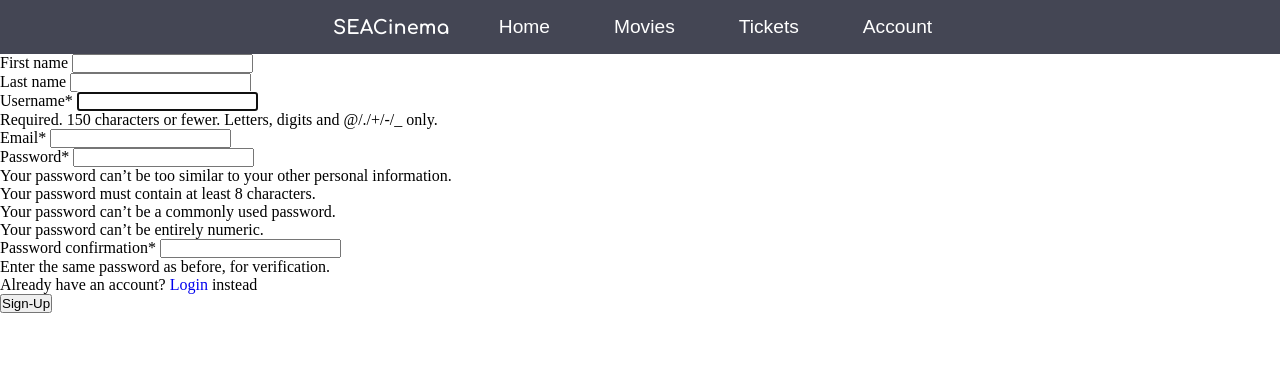
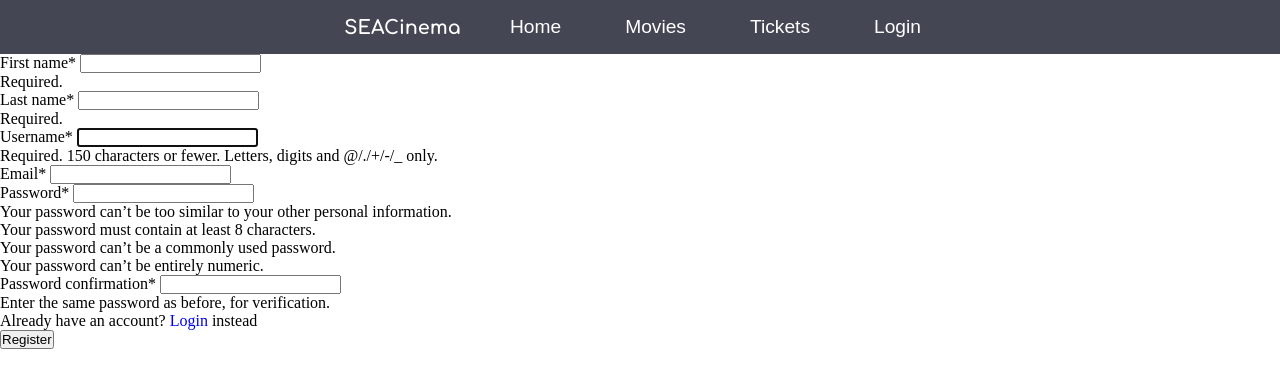
Before and after one commit to bagassambega/SEACinema, a Django app: page /sign-up in a window 1280 px wide. Shown: the top 388 px of the page. Run offline with Django 4.2, Linux system fonts and the light colour scheme; some libraries are stand-ins or nearby versions.

Commit message:
created movies.html

```diff
--- a/main/forms.py
+++ b/main/forms.py
@@ -4,7 +4,8 @@ from django.contrib.auth.models import User
 
 class RegisterForm(UserCreationForm):
     email = forms.EmailField(required=True)
-
+    first_name = forms.CharField(max_length=30, required=True, help_text="Required.")
+    last_name = forms.CharField(max_length=30, required=True, help_text="Required.")
     class Meta:
         model = User
         fields = ["first_name", "last_name", "username", "email", "password1", "password2"]
--- a/main/static/css/nav.css
+++ b/main/static/css/nav.css
@@ -25,6 +25,11 @@ nav {
     font: 1.2em 'Comfortaa', sans-serif ;
     color: white;
     padding: 0 .9em;
+    text-decoration: none;
+}
+
+.logo a {
+    color: white;
 }
 
 .hamburger i {
@@ -70,12 +75,41 @@ nav ol li a:first-child {
         color: white;
     }
 
+    /*.menu {*/
+    /*    display: none;*/
+    /*}*/
+
     .menu {
+        position: absolute;
+        top: 100%;
+        left: 0;
+        width: 100%;
+        background-color: #444654;
         display: none;
+        list-style: none;
+        padding: 0;
+        flex-direction: column;
+        align-items: center;
+    }
+
+    nav ol li {
+        padding: .8em 0;
+    }
+
+    .menu.active {
+        display: flex;
     }
 
     .logo {
         font-size: 4.4vw;
         justify-content: center;
     }
+
+    nav ol {
+        display: none;
+    }
+
+    .hamburger i {
+        display: block;
+    }
 }
--- /dev/null
+++ b/main/static/js/script.js
@@ -0,0 +1,3 @@
+document.querySelector('.hamburger').addEventListener('click', function() {
+    document.querySelector('.menu').classList.toggle('active');
+});
--- a/main/templates/main/base.html
+++ b/main/templates/main/base.html
@@ -8,6 +8,7 @@
         <title>{% block title %}SEA CINEMA{% endblock %}</title>
         <link rel="stylesheet" href="https://cdnjs.cloudflare.com/ajax/libs/font-awesome/6.0.0-beta2/css/all.min.css">
         <link href="{% static '/css/nav.css' %}" rel="stylesheet" type="text/css">
+
         {% comment %} <link
       href="https://cdn.jsdelivr.net/npm/bootstrap@5.1.3/dist/css/bootstrap.min.css"
       rel="stylesheet"
@@ -21,22 +22,28 @@
     <body>
         <header>
             <nav>
-                <div class="logo">SEACinema</div>
+                <div class="logo"><a href="/home">SEACinema</a></div>
                 <div class="hamburger">
                     <i class="fas fa-bars"></i>
                 </div>
                 <ol class="menu">
                     <li><a href="/home">Home</a></li>
-                    <li><a href="/home#Movies">Movies</a></li>
+                    <li><a href="/movies">Movies</a></li>
                     <li><a>Tickets</a></li>
-                    <li><a href="/login">Account</a></li>
+                    <li>
+                        {% if user.is_authenticated %}
+                        <a href="/account">Account</a>
+                        {% else %}
+                        <a href="/login">Login</a>
+                        {% endif %}
+                    </li>
                 </ol>
             </nav>
         </header>
         <div class="container">
             {% block content %} {% endblock %}
         </div>
-
+        <script src="{%  static '/js/script.js' %}"></script>
     </body>
 
 </html>
--- a/main/templates/main/movies.html
+++ b/main/templates/main/movies.html
@@ -1,6 +1,6 @@
-{% extends 'main/home.html' %}
-
-{% block movielist %}
+{% extends 'main/base.html' %}
+{% block title %}Movies{% endblock %}
+{% block content %}
 {% for movie in movies %}
     <div class="movie">
         <h2>{{ movie.title }}</h2>
--- a/main/templates/registration/sign_up.html
+++ b/main/templates/registration/sign_up.html
@@ -6,6 +6,6 @@
     {% csrf_token %}
     {{form|crispy}}
     <p>Already have an account? <a href="/login">Login</a> instead </p>
-    <button type="submit">Sign-Up</button>
+    <button type="submit">Register</button>
 </form>
 {% endblock %}
--- a/main/urls.py
+++ b/main/urls.py
@@ -5,5 +5,7 @@ from . import views
 urlpatterns = [
     path('', views.home, name='home'),
     path('home', views.home, name='home'),
+    path('movies', views.home, name='movies'),
     path('sign-up', views.sign_up, name='sign_up'),
+    path('account', views.account, name='account'),
 ]
--- a/main/views.py
+++ b/main/views.py
@@ -1,8 +1,9 @@
-from django.shortcuts import render
+from django.shortcuts import render, redirect
 import urllib.request
 import json
 from .forms import RegisterForm
 from .models import Movie
+from django.contrib.auth import login, authenticate, logout
 
 # Create your views here.
 def home(request):
@@ -22,17 +23,27 @@ def home(request):
             )
             movie.save()
 
-    movies = Movie.objects.all()
+    if request.path == '/home':
+        movies = Movie.objects.all()[:5]
+        context = {'movies': movies}
+        return render(request, 'main/home.html', context)
+    elif request.path == "/movies":
+        movies = Movie.objects.all()
+        context = {'movies': movies}
+        return render(request, 'main/movies.html', context)
 
-    context = {'movies': movies}
-
-    return render(request, 'main/home.html', context)
 
 def sign_up(request):
     if request.method == 'POST':
         form = RegisterForm(request.POST)
-
+        if form.is_valid():
+            user = form.save()
+            login(request, user)
+            return redirect('/home')
     else:
         form = RegisterForm()
 
     return render(request, 'registration/sign_up.html', {"form": form})
+
+def account(request):
+    return render(request, 'registration/account.html')
```
Also changed, not shown: main/models.py (+11 -0 lines), main/templates/registration/account.html (added, +7 -0 lines), main/static/css/account.css (added).
